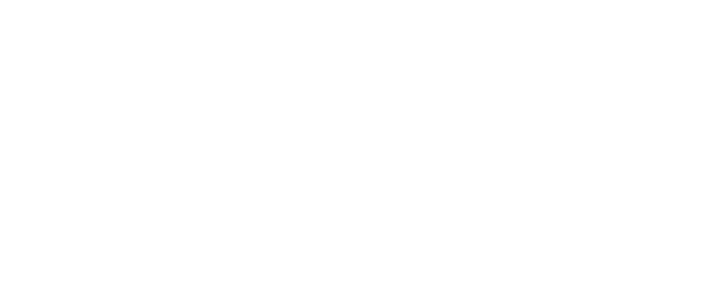
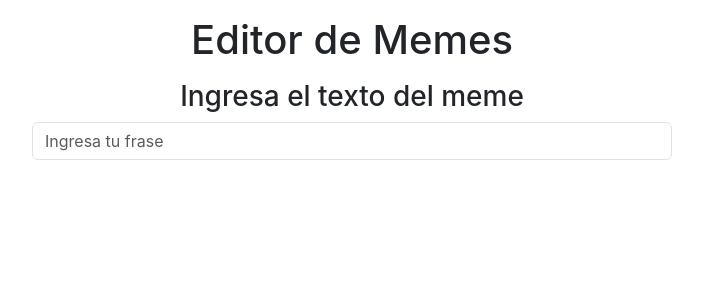
Before and after one commit to CeciliaBonfanti/editordememes-react, a React (Create React App) app: page / in a window 1280 px wide. Shown: the top 300 px of the page, without its empty margins (288-991 px from the left). Built offline with nearby package versions, Linux system fonts and the light colour scheme.

Commit message:
se agrega funcionalidad con hooks useState

```diff
--- a/package.json
+++ b/package.json
@@ -6,6 +6,7 @@
     "@testing-library/jest-dom": "^5.17.0",
     "@testing-library/react": "^13.4.0",
     "@testing-library/user-event": "^13.5.0",
+    "html2canvas": "^1.4.1",
     "react": "^18.2.0",
     "react-dom": "^18.2.0",
     "react-scripts": "5.0.1",
--- a/public/index.html
+++ b/public/index.html
@@ -10,34 +10,14 @@
       content="Web site created using create-react-app"
     />
     <link rel="apple-touch-icon" href="%PUBLIC_URL%/logo192.png" />
-    <!--
-      manifest.json provides metadata used when your web app is installed on a
-      user's mobile device or desktop. See https://developers.google.com/web/fundamentals/web-app-manifest/
-    -->
     <link rel="manifest" href="%PUBLIC_URL%/manifest.json" />
-    <!--
-      Notice the use of %PUBLIC_URL% in the tags above.
-      It will be replaced with the URL of the `public` folder during the build.
-      Only files inside the `public` folder can be referenced from the HTML.
-
-      Unlike "/favicon.ico" or "favicon.ico", "%PUBLIC_URL%/favicon.ico" will
-      work correctly both with client-side routing and a non-root public URL.
-      Learn how to configure a non-root public URL by running `npm run build`.
-    -->
+    <link href="https://cdn.jsdelivr.net/npm/bootstrap@5.3.2/dist/css/bootstrap.min.css" rel="stylesheet" integrity="sha384-T3c6CoIi6uLrA9TneNEoa7RxnatzjcDSCmG1MXxSR1GAsXEV/Dwwykc2MPK8M2HN" crossorigin="anonymous">
     <title>React App</title>
   </head>
   <body>
     <noscript>You need to enable JavaScript to run this app.</noscript>
     <div id="root"></div>
-    <!--
-      This HTML file is a template.
-      If you open it directly in the browser, you will see an empty page.
 
-      You can add webfonts, meta tags, or analytics to this file.
-      The build step will place the bundled scripts into the <body> tag.
-
-      To begin the development, run `npm start` or `yarn start`.
-      To create a production bundle, use `npm run build` or `yarn build`.
-    -->
+    <script src="https://cdn.jsdelivr.net/npm/bootstrap@5.3.2/dist/js/bootstrap.bundle.min.js" integrity="sha384-C6RzsynM9kWDrMNeT87bh95OGNyZPhcTNXj1NW7RuBCsyN/o0jlpcV8Qyq46cDfL" crossorigin="anonymous"></script>
   </body>
 </html>
--- a/src/App.js
+++ b/src/App.js
@@ -1,10 +1,10 @@
-
 import './App.css';
+import  Imgmemes  from './componentes/Imgmemes';
 
 function App() {
   return (
     <div className="App">
-
+      <Imgmemes/>
     </div>
   );
 }
--- /dev/null
+++ b/src/componentes/Imgmemes.jsx
@@ -0,0 +1,27 @@
+import html2canvas from "html2canvas"
+import React, {useState} from "react";
+
+const Imgmemes = () => {
+
+  const [imgmeme, setImgmeme] = useState();
+  const [textmeme, setTextmeme] = useState();
+
+  const textomeme = (e) => {
+    setTextmeme(e.target.value);
+  }
+
+  return (
+    <div className="text-center">
+      <h1 className="mt-3 mb-3 text-center">Editor de Memes</h1>
+      <h3>Ingresa el texto del meme</h3>
+      <input onChange={textomeme} className="form-control w-50 m-auto d-block" type="text" placeholder="Ingresa tu frase" name="meme" arial-label="default input example"/>
+
+      <figure className="text-center">
+        <p>{textmeme}</p>
+        <img/>
+      </figure>
+    </div>
+  )
+}
+
+export default Imgmemes
```
Also changed, not shown: 1 other file (tests, documents, lock files or other folders).
